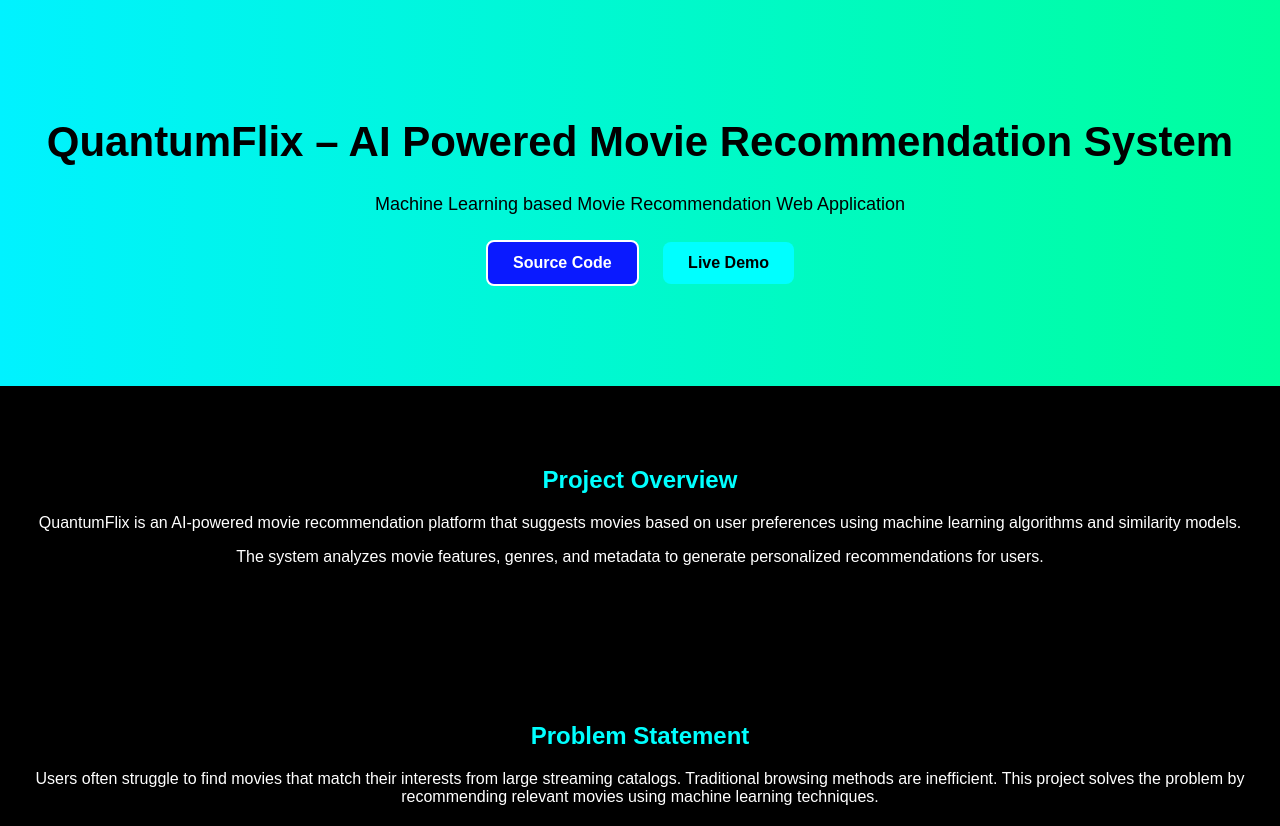
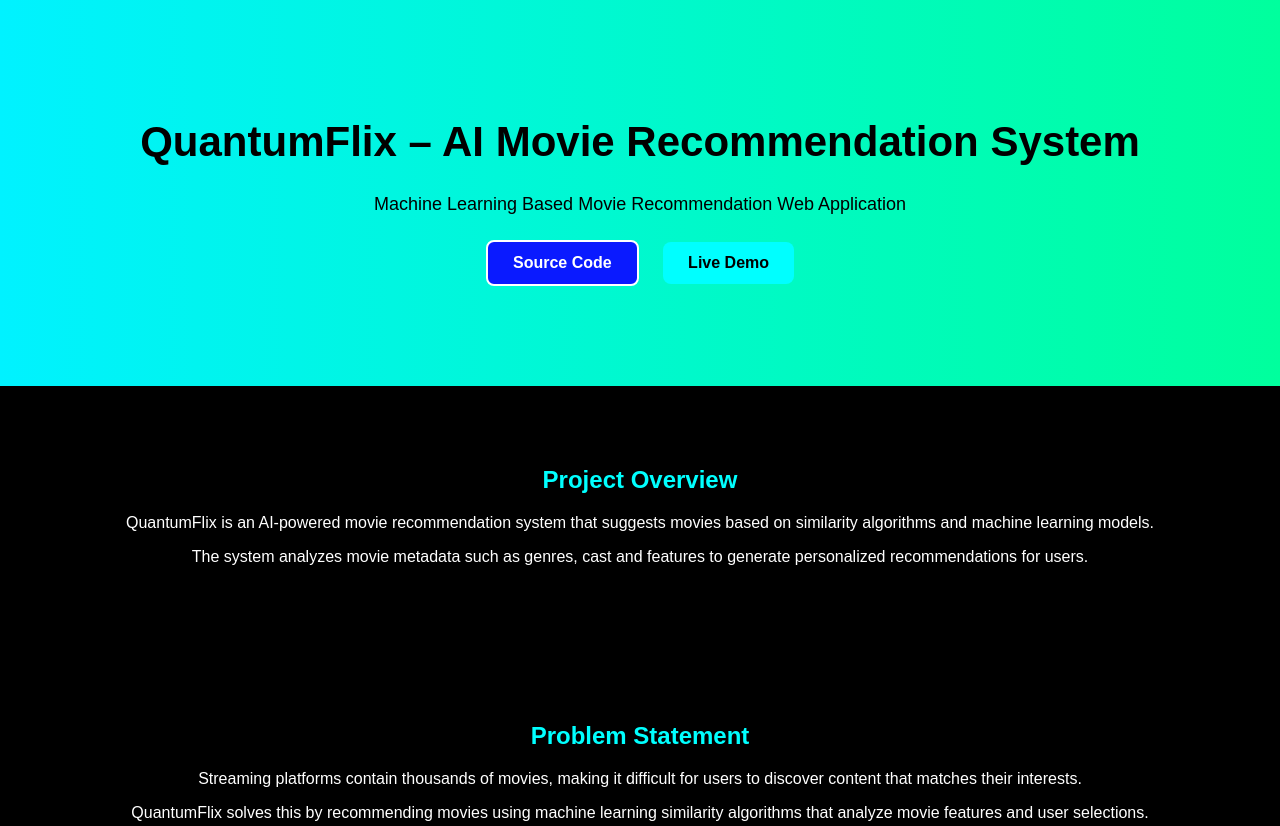
Before and after one commit to harshitha-urss/quantumflix, a website: page index.html in a window 1280 px wide. Shown: the top 826 px of the page. Drawn offline with Linux system fonts and the light colour scheme.

Commit message:
Revise project overview and update sections
Updated project descriptions and sections to enhance clarity and consistency. Adjusted technology stack and improved the working process outline.

```diff
--- a/index.html
+++ b/index.html
@@ -10,8 +10,9 @@
 
 <!-- HERO -->
 <div class="hero">
-<h1>QuantumFlix – AI Powered Movie Recommendation System</h1>
-<p>Machine Learning based Movie Recommendation Web Application</p>
+<h1>QuantumFlix – AI Movie Recommendation System</h1>
+
+<p>Machine Learning Based Movie Recommendation Web Application</p>
 
 <a href="https://github.com/harshitha-urss/quantumflix"
 class="btn source-btn">
@@ -26,65 +27,89 @@ Live Demo
 </div>
 
 
-<!-- PROJECT OVERVIEW -->
+<!-- README -->
 <section>
+
 <h2>Project Overview</h2>
+
 <p>
-QuantumFlix is an AI-powered movie recommendation platform that
-suggests movies based on user preferences using machine learning
-algorithms and similarity models.
+QuantumFlix is an AI-powered movie recommendation system that suggests
+movies based on similarity algorithms and machine learning models.
 </p>
 
 <p>
-The system analyzes movie features, genres, and metadata to generate
-personalized recommendations for users.
+The system analyzes movie metadata such as genres, cast and features
+to generate personalized recommendations for users.
 </p>
+
 </section>
 
 
-<!-- PROBLEM STATEMENT -->
+<!-- PROBLEM -->
 <section>
+
 <h2>Problem Statement</h2>
+
 <p>
-Users often struggle to find movies that match their interests from
-large streaming catalogs. Traditional browsing methods are inefficient.
-This project solves the problem by recommending relevant movies using
-machine learning techniques.
+Streaming platforms contain thousands of movies, making it difficult
+for users to discover content that matches their interests.
 </p>
+
+<p>
+QuantumFlix solves this by recommending movies using machine learning
+similarity algorithms that analyze movie features and user selections.
+</p>
+
 </section>
 
 
 <!-- WEB INTERFACE -->
 <section>
+
 <h2>Web Interface</h2>
+
 <img src="assets/interface.jpeg" class="image-box">
+
 </section>
 
 
 <!-- LOGIN PAGE -->
 <section>
+
 <h2>Login Page</h2>
+
 <img src="assets/login_page.jpeg" class="image-box">
+
 </section>
 
 
 <!-- REGISTRATION PAGE -->
 <section>
+
 <h2>Registration Page</h2>
+
 <img src="assets/registration_page.jpeg" class="image-box">
+
 </section>
 
 
 <!-- WORKING PROCESS -->
 <section>
+
 <h2>Working Process</h2>
 
 <ul>
+
 <li>User logs into the QuantumFlix platform</li>
-<li>User selects a movie or genre</li>
-<li>Movie features are processed</li>
-<li>Cosine similarity compares movies</li>
+
+<li>User selects a movie</li>
+
+<li>Movie features are analyzed</li>
+
+<li>Cosine similarity algorithm compares movies</li>
+
 <li>Top similar movies are recommended</li>
+
 </ul>
 
 </section>
@@ -92,28 +117,39 @@ machine learning techniques.
 
 <!-- TECHNOLOGIES -->
 <section>
+
 <h2>Technologies Used</h2>
 
 <div class="tech">
-Node.js | Express | MongoDB | Machine Learning | Pandas | HTML | CSS | JavaScript
+
+Node.js | Express | MongoDB | Machine Learning | HTML | CSS | JavaScript
+
 </div>
 
 </section>
 
 
-<!-- LIVE DEMO -->
+<!-- RESULTS -->
 <section>
+
 <h2>Live Application</h2>
 
-<a class="btn" href="https://quantumflix.onrender.com/">
-Open Live App
+<a class="btn"
+href="https://quantumflix.onrender.com/"
+target="_blank">
+
+Open QuantumFlix
+
 </a>
 
 </section>
 
 
+<!-- FOOTER -->
 <footer>
+
 <p>Developed by Harshitha M V | AI & ML Project</p>
+
 </footer>
 
 <script src="script.js"></script>
```
